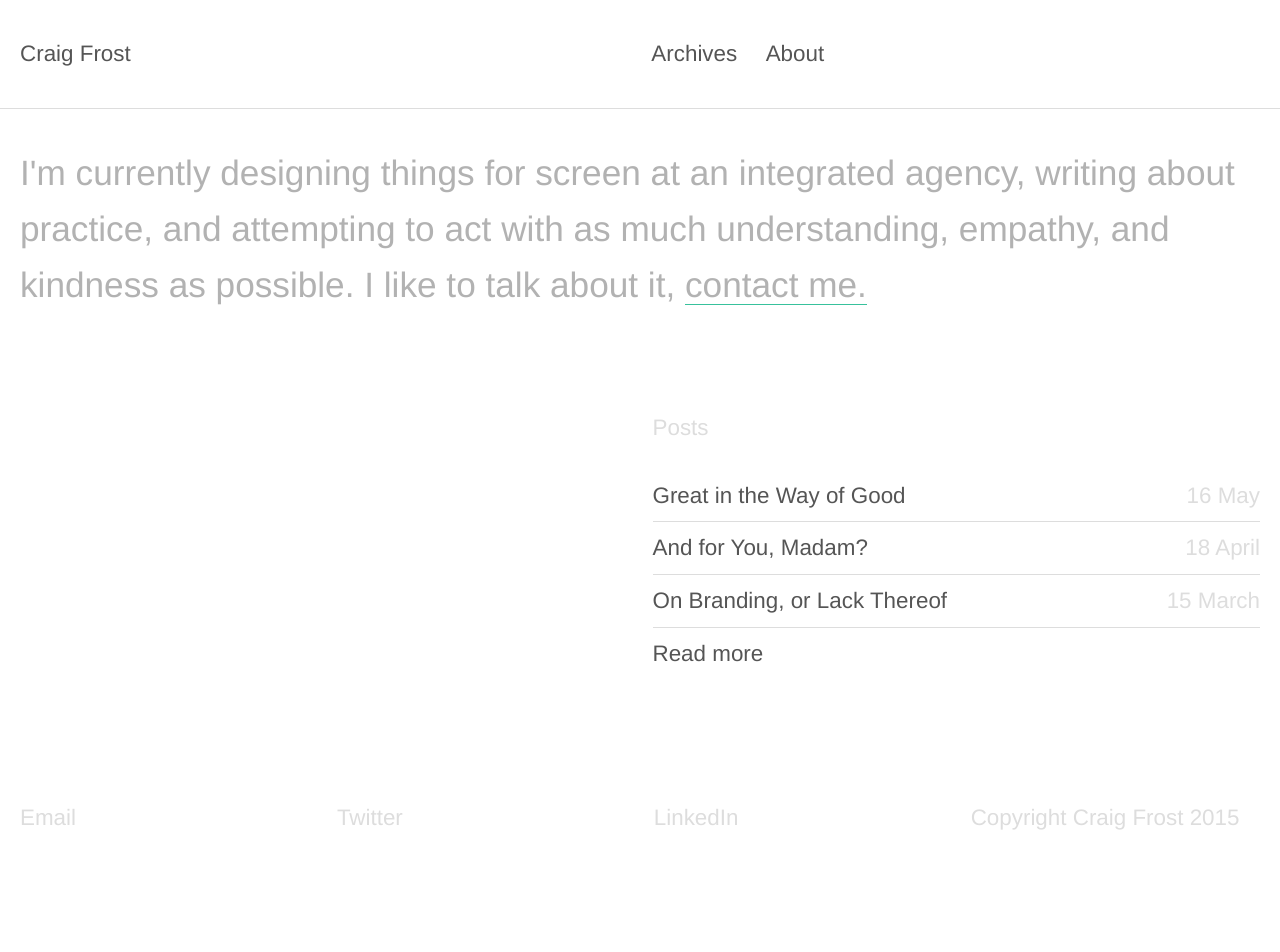
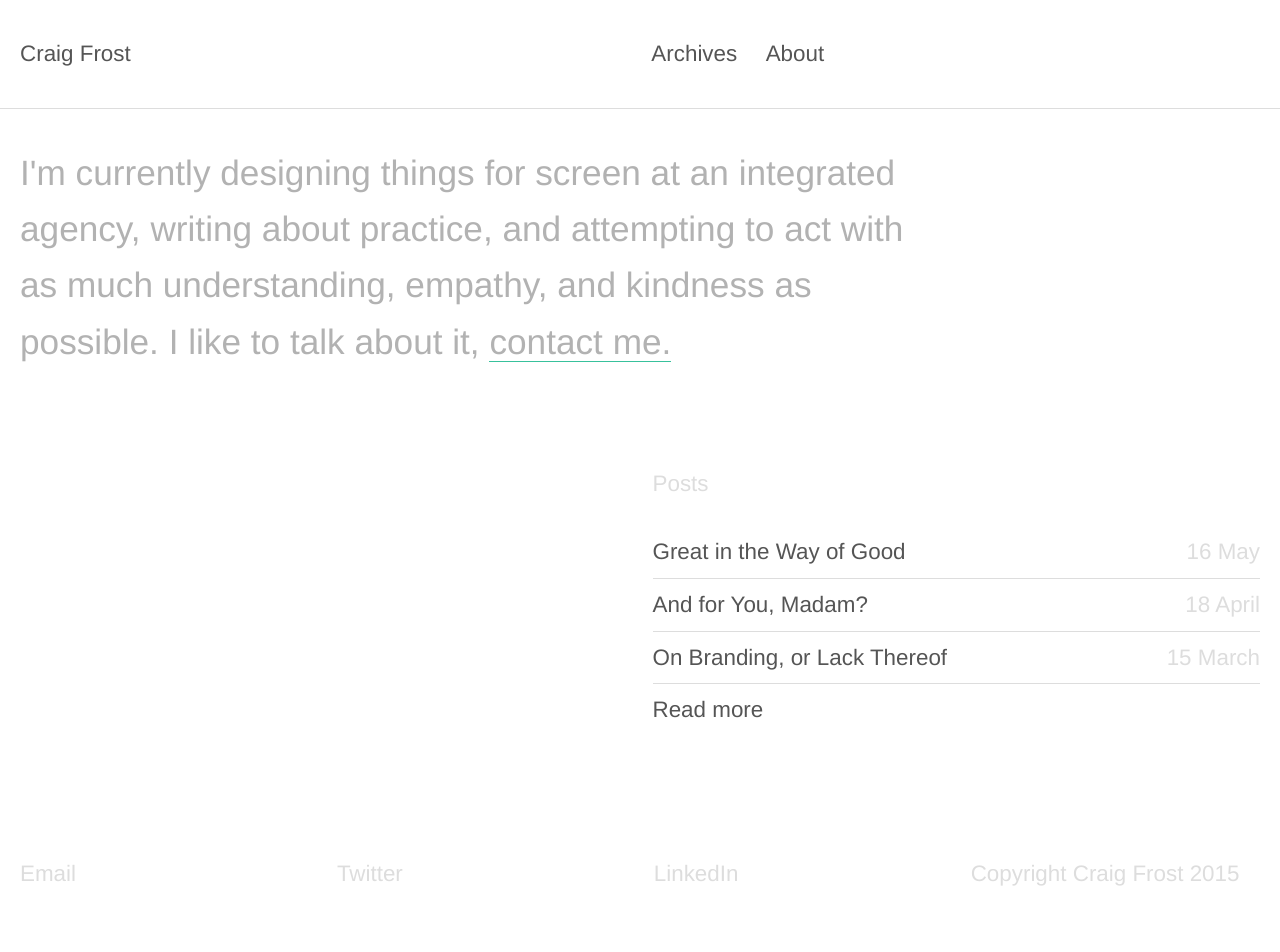
Before and after one commit to craigthomasfrost/cfdesigner.github.io, a Jekyll site: the page built from index.html, in a window 1280 px wide. Built offline with Jekyll 4.4.1, drawn with Linux system fonts in a browser that asks for light colours; nearby versions of some CDN libraries; before the commit the page ends 900 px from its top, so only the background shows below that.

Commit message:
put display copy in grid

```diff
--- a/about/index.html
+++ b/about/index.html
@@ -3,6 +3,10 @@ layout: default
 ---
 <section class="introduction wrap--large">
 
-    <p class="alpha">I'm a designer with a penchant for the simple, and the functional. My work concentrates on usable tools and interfaces for the web that don't over-employ technology for techologies sake. If you think we'd work well together, reach out and <a href="mailto:c.frostwr1@gmail.com">contact me.</a></p>
+    <article class="grid">
+
+    <p class="alpha col col--three-quart">I'm a designer with a penchant for the simple, and the functional. My work concentrates on usable tools and interfaces for the web that don't over-employ technology for techologies sake. If you think we'd work well together, reach out and <a href="mailto:c.frostwr1@gmail.com">contact me.</a></p>
+
+    </article>
 
 </section>
--- a/archives/index.html
+++ b/archives/index.html
@@ -3,7 +3,11 @@ layout: default
 ---
 <section class="introduction wrap--large">
 
-    <p class="alpha">Welcome to the archives, where you'll find every post I've written. Allow me, however, to precede your reading with this: judge me not by what I thought, but by what I think.</p>
+    <article class="grid">
+
+    <p class="alpha col col--three-quart">Welcome to the archives, where you'll find every post I've written. Allow me, however, to precede your reading with this: judge me not by what I thought, but by what I think.</p>
+
+    </article>
 
 </section>
 
--- a/index.html
+++ b/index.html
@@ -3,7 +3,11 @@ layout: default
 ---
 <section class="introduction wrap--large">
 
-    <p class="alpha">I'm currently designing things for screen at an integrated agency, writing about practice, and attempting to act with as much understanding, empathy, and kindness as possible. I like to talk about it, <a href="mailto:c.frostwr1@gmail.com">contact me.</a></p>
+    <article class="grid">
+
+    <p class="alpha col col--three-quart">I'm currently designing things for screen at an integrated agency, writing about practice, and attempting to act with as much understanding, empathy, and kindness as possible. I like to talk about it, <a href="mailto:c.frostwr1@gmail.com">contact me.</a></p>
+
+    </article>
 
 </section>
 
```
